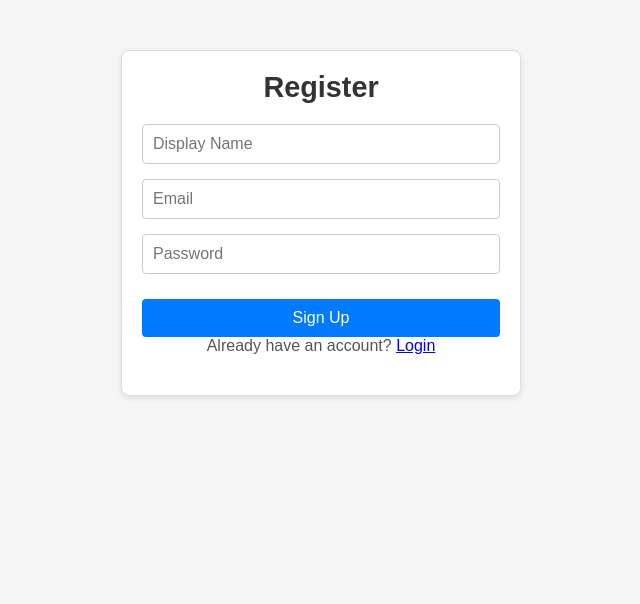
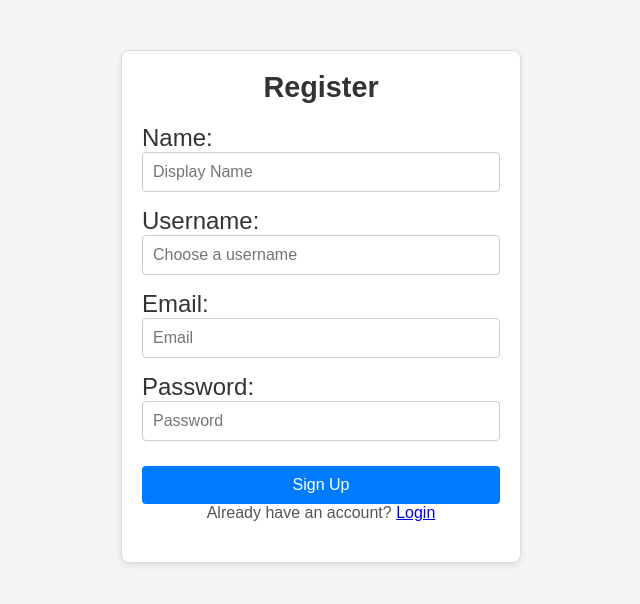
Before and after one commit to abelgeorgeantony/chat_app, a PHP site: page /frontend/register.html in a window 1280 px wide. Shown: the top 604 px of the page, without its empty margins (319-959 px from the left). Run offline with PHP 8.4, Linux system fonts and the light colour scheme.

Commit message:
Save commit

```diff
--- a/backend/login.php
+++ b/backend/login.php
@@ -3,10 +3,10 @@ require 'config.php';
 
 $data = json_decode(file_get_contents("php://input"));
 
-$email = $conn->real_escape_string($data->email);
+$username = $conn->real_escape_string($data->username);
 $password = $data->password;
 
-$result = $conn->query("SELECT * FROM users WHERE email='$email'");
+$result = $conn->query("SELECT * FROM users WHERE username='$username'");
 
 if ($result->num_rows === 0) {
     http_response_code(401);
--- a/backend/register.php
+++ b/backend/register.php
@@ -3,6 +3,7 @@ require 'config.php';
 error_log("Hello from register.php", 0);
 $data = json_decode(file_get_contents("php://input"));
 
+$username = $conn->real_escape_string($data->username);
 $email = $conn->real_escape_string($data->email);
 $password = $data->password;
 $display_name = $conn->real_escape_string($data->display_name);
@@ -15,8 +16,8 @@ if (!filter_var($email, FILTER_VALIDATE_EMAIL)) {
 
 $hash = password_hash($password, PASSWORD_BCRYPT);
 
-$stmt = $conn->prepare("INSERT INTO users (email, password_hash, name) VALUES (?, ?, ?)");
-$stmt->bind_param("sss", $email, $hash, $display_name);
+$stmt = $conn->prepare("INSERT INTO users (username, display_name, email, password_hash) VALUES (?, ?, ?, ?)");
+$stmt->bind_param("ssss", $username, $display_name, $email, $hash);
 
 if ($stmt->execute()) {
     $new_user_id = $stmt->insert_id;  // Get new user's ID
--- a/backend/schema.sql
+++ b/backend/schema.sql
@@ -1,7 +1,8 @@
 -- Create the main users table
 CREATE TABLE users (
     id INT AUTO_INCREMENT PRIMARY KEY,
-    name VARCHAR(100) NOT NULL,
+    username VARCHAR(50) NOT NULL UNIQUE,
+    display_name VARCHAR(100) NOT NULL,
     email VARCHAR(255) UNIQUE NOT NULL,
     password_hash VARCHAR(255) NOT NULL,
     public_key TEXT DEFAULT NULL,
--- a/frontend/auth.css
+++ b/frontend/auth.css
@@ -34,6 +34,11 @@ body.index-page {
   color: #555;
 }
 
+.form-container label {
+  font-size: 150%;
+  align-self: flex-start;
+}
+
 .auth-links {
   margin-top: 15px;
   font-size: 0.9em;
@@ -47,8 +52,3 @@ body.index-page {
 .auth-links a:hover {
   text-decoration: underline;
 }
-
-/* Inputs stay within container */
-.auth-container input {
-  max-width: 100%;
-}
--- a/frontend/auth.js
+++ b/frontend/auth.js
@@ -7,7 +7,8 @@ async function register() {
     body: JSON.stringify({
       email: document.getElementById('reg_email').value,
       password: document.getElementById('reg_pass').value,
-      display_name: document.getElementById('reg_name').value
+      display_name: document.getElementById('reg_name').value,
+      username: document.getElementById("reg_username").value;
     })
   });
 
@@ -15,7 +16,7 @@ async function register() {
 
   if (data.success) {
     alert('Registered successfully! Redirecting to login...');
-    window.location.href = 'login.html';
+    window.location.replace('login.html');
   } else {
     alert(data.error);
   }
@@ -28,7 +29,7 @@ async function login() {
     method: 'POST',
     headers: { 'Content-Type': 'application/json' },
     body: JSON.stringify({
-      email: document.getElementById('login_email').value,
+      username: document.getElementById('login_username').value,
       password: document.getElementById('login_pass').value,
       s_duration: s_dur
     })
@@ -42,7 +43,7 @@ async function login() {
 	    sameSite: 'Strict',
 	    secure: location.protocol === 'https:'
     });
-    window.location.href = 'chat.html';
+    window.location.replace('chat.html');
   } else {
     alert(data.error);
   }
@@ -63,7 +64,7 @@ async function redirectIfAuthenticated() {
 
     const data = await res.json();
     if (data.valid) {
-      window.location.href = "http://localhost:8000/frontend/chat.html";
+      window.location.replace("http://localhost:8000/frontend/chat.html");
     }
   } catch (err) {
     console.error('Auth check failed', err);
@@ -73,7 +74,7 @@ async function redirectIfAuthenticated() {
 async function requireAuth() {
   const token = getCookie('auth_token');
   if (!token) {
-    window.location.href = 'login.html';
+    window.location.replace('login.html');
     return;
   }
 
@@ -86,10 +87,10 @@ async function requireAuth() {
 
     const data = await res.json();
     if (!data.valid) {
-      window.location.href = 'login.html';
+      window.location.replace('login.html');
     }
   } catch (err) {
     console.error('Token validation failed:', err);
-    window.location.href = 'login.html';
+    window.location.replace('login.html');
   }
 }
--- a/frontend/base.css
+++ b/frontend/base.css
@@ -16,11 +16,10 @@ html, body {
 }
 
 /* Page-aware mobile height fix */
-body.chat-page,
-body.profile-page {
+/*body {
   height: calc(var(--vh, 1vh) * 100);
   overflow: hidden;
-}
+}*/
 
 /* Container Defaults */
 .form-container {
@@ -79,14 +78,3 @@ button:hover {
 .text-center {
   text-align: center;
 }
-
-/* === Generic Mobile Responsive Adjustments === */
-@media (max-width: 768px) {
-  .container {
-    margin: 20px auto;
-    padding: 15px;
-  }
-  button {
-    font-size: 0.95em;
-  }
-}
--- a/frontend/login.html
+++ b/frontend/login.html
@@ -11,7 +11,10 @@
 <body class="auth-page" onload="redirectIfAuthenticated()">
   <div class="form-container">
     <h2>Login</h2>
-    <input type="email" id="login_email" placeholder="Email">
+    <label for="login_username">Username:</label>
+    <input type="text" id="login_username" placeholder="Username">
+
+    <label for="login_pass">Password:</label>
     <input type="password" id="login_pass" placeholder="Password">
 
     <div>
--- a/frontend/profile.html
+++ b/frontend/profile.html
@@ -10,6 +10,7 @@
   <script src="profile.js" defer></script>
 </head>
 <body class="profile-page">
+  <button id="gotochat-btn">&lt;&lt;&nbsp;BACK</button>
   <div class="profile-container">
     <h2>User Profile</h2>
 
@@ -29,8 +30,9 @@
     </div>
 
     <button id="update-btn">Update Profile</button>
-    <button class="logout-btn" id="logout-btn">Logout</button>
   </div>
+
+  <button class="logout-btn" id="logout-btn">Logout</button>
 
 </body>
 </html>
--- a/frontend/register.html
+++ b/frontend/register.html
@@ -11,9 +11,17 @@
 <body class="auth-page" onload="redirectIfAuthenticated()">
   <div class="form-container">
     <h2>Register</h2>
+    <label for="reg_name">Name:</label>
     <input type="text" id="reg_name" placeholder="Display Name">
-    <input type="email" id="reg_email" placeholder="Email">
-    <input type="password" id="reg_pass" placeholder="Password">
+
+    <label for="reg_username">Username:</label>
+    <input type="text" id="reg_username" placeholder="Choose a username" required>
+
+    <label for="reg_email">Email:</label>
+    <input type="email" id="reg_email" placeholder="Email" required>
+
+    <label for="reg_pass">Password:</label>
+    <input type="password" id="reg_pass" placeholder="Password" required>
     <button onclick="register()">Sign Up</button>
     <p>Already have an account? <a href="login.html">Login</a></p>
   </div>
```
Also changed, not shown: frontend/chat.js (+6 -1 lines), frontend/profile.css (+7 -0 lines), frontend/profile.js (+9 -4 lines), README.md, frontend/chat.css (line endings or trailing spaces).
